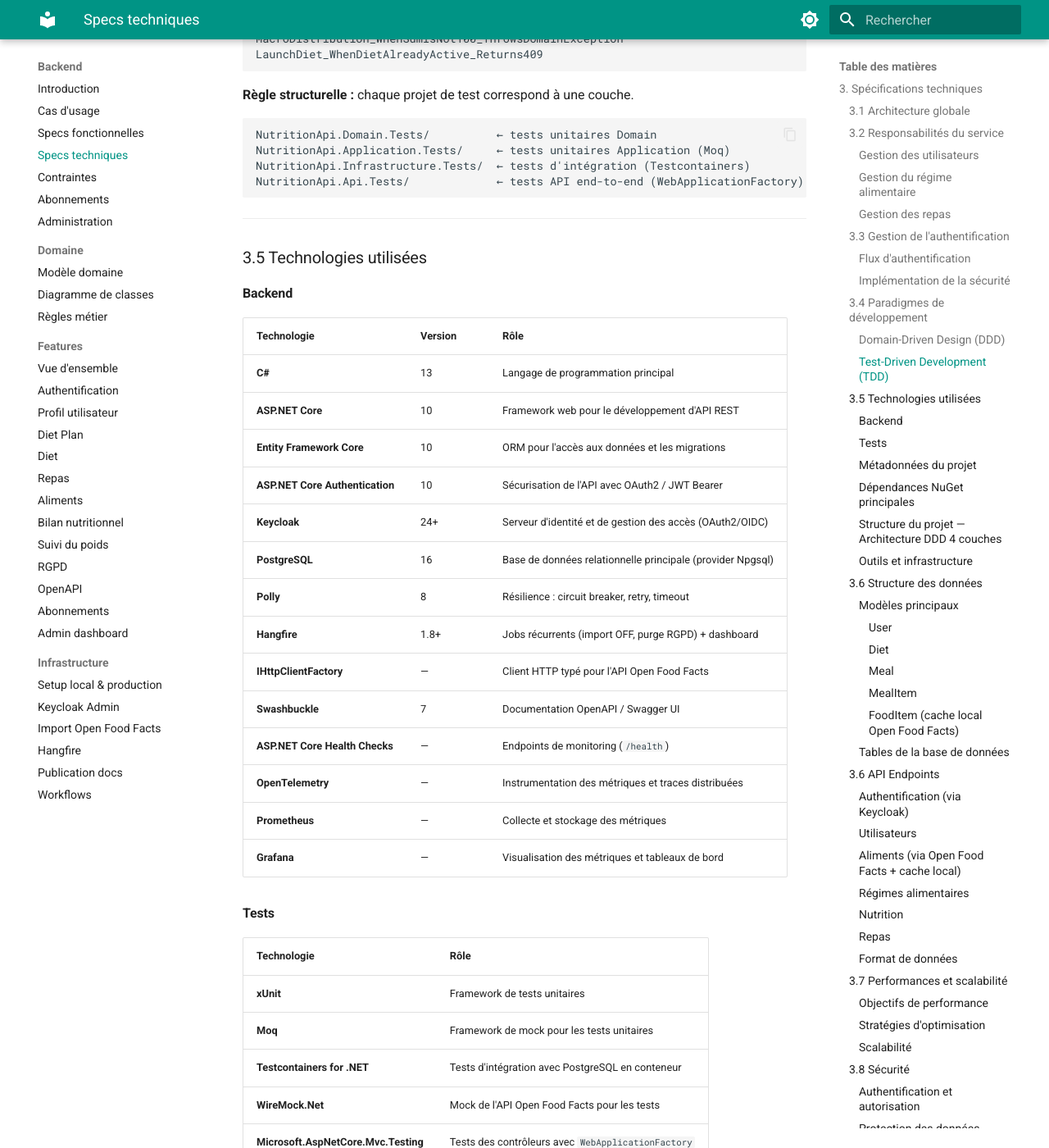
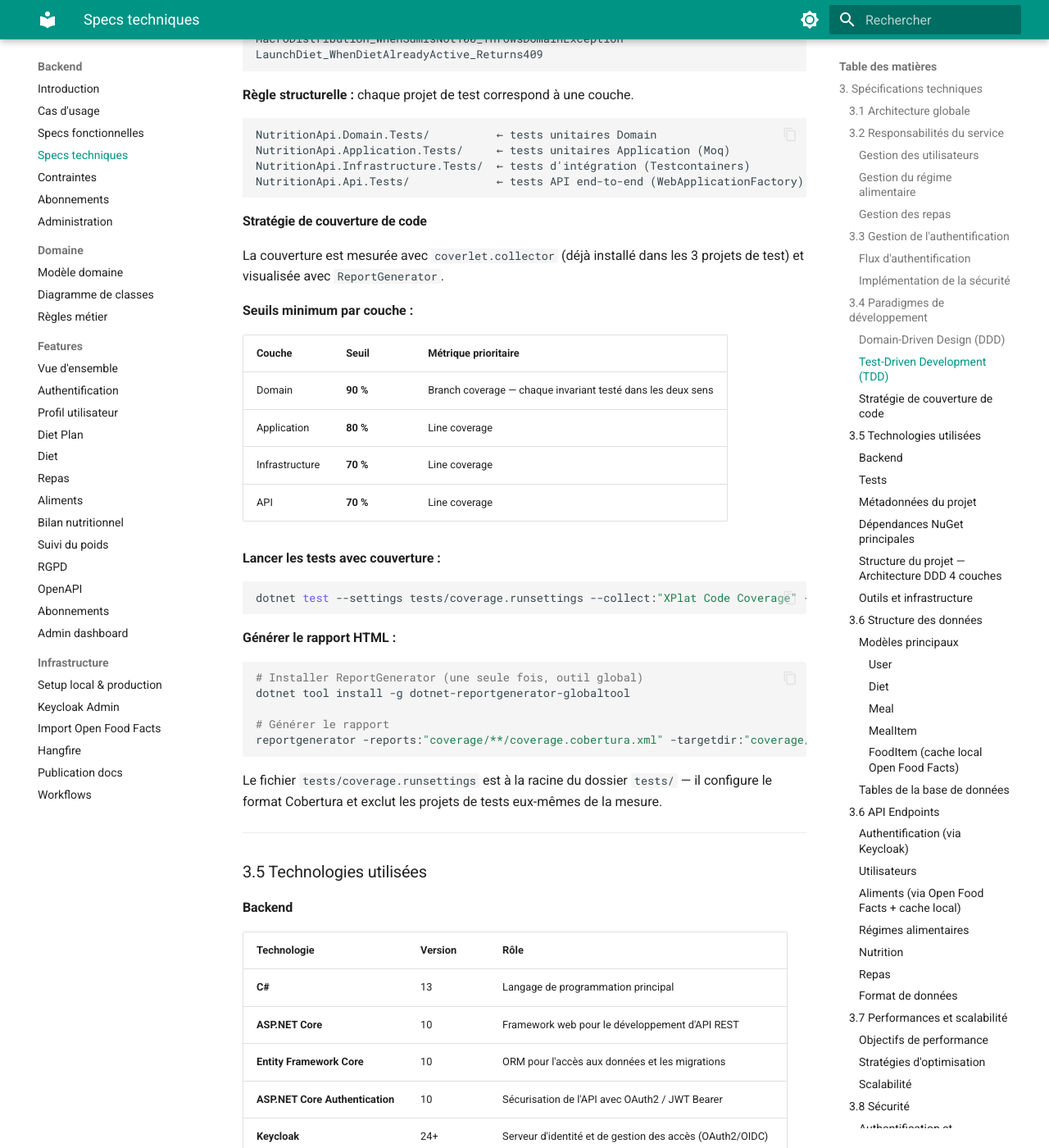
Before and after one commit to MGNetworking/docs-nutrition, an MkDocs documentation site: the page built from pages/backend/4.nutrition-specifications-techniques.md, in a window 1280 px wide and 1400 px high, scrolled down 4008 px. Shown: the whole window at 82% size. Built offline with MkDocs 1.6.1 and Material for MkDocs 9.7.7, drawn with Linux system fonts in a browser that asks for light colours.

Commit message:
feat(docs): ajouter stratégie de couverture de code dans specs techniques et checklist

````diff
--- a/pages/backend/4.nutrition-specifications-techniques.md
+++ b/pages/backend/4.nutrition-specifications-techniques.md
@@ -146,6 +146,37 @@
 NutritionApi.Infrastructure.Tests/  ← tests d'intégration (Testcontainers)
 NutritionApi.Api.Tests/             ← tests API end-to-end (WebApplicationFactory)
 ```
+
+#### Stratégie de couverture de code
+
+La couverture est mesurée avec `coverlet.collector` (déjà installé dans les 3 projets de test) et visualisée avec `ReportGenerator`.
+
+**Seuils minimum par couche :**
+
+| Couche | Seuil | Métrique prioritaire |
+|---|---|---|
+| Domain | **90 %** | Branch coverage — chaque invariant testé dans les deux sens |
+| Application | **80 %** | Line coverage |
+| Infrastructure | **70 %** | Line coverage |
+| API | **70 %** | Line coverage |
+
+**Lancer les tests avec couverture :**
+
+```bash
+dotnet test --settings tests/coverage.runsettings --collect:"XPlat Code Coverage" --results-directory ./coverage
+```
+
+**Générer le rapport HTML :**
+
+```bash
+# Installer ReportGenerator (une seule fois, outil global)
+dotnet tool install -g dotnet-reportgenerator-globaltool
+
+# Générer le rapport
+reportgenerator -reports:"coverage/**/coverage.cobertura.xml" -targetdir:"coverage/report" -reporttypes:Html
+```
+
+Le fichier `tests/coverage.runsettings` est à la racine du dossier `tests/` — il configure le format Cobertura et exclut les projets de tests eux-mêmes de la mesure.
 
 ---
 
````
Also changed, not shown: pages/backend/livrable/checklist-implementation.md (+7 -0 lines).
